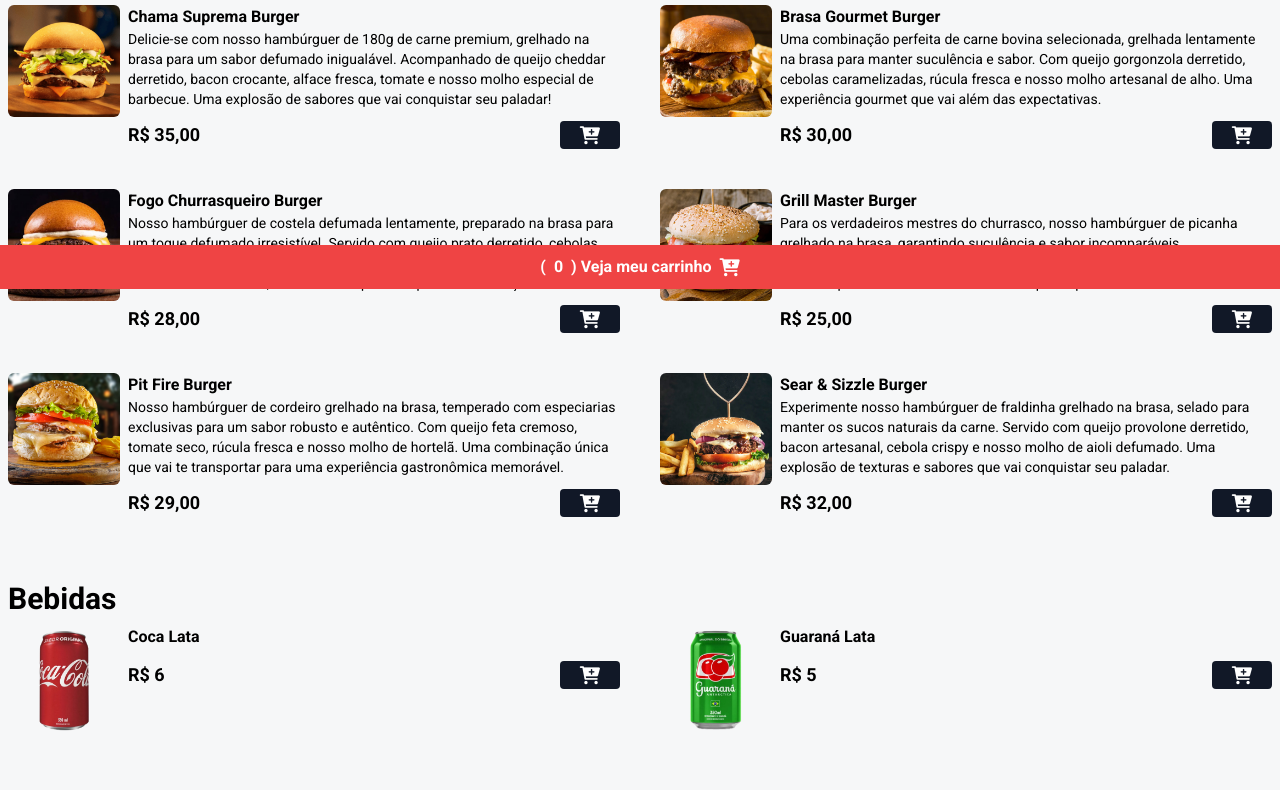
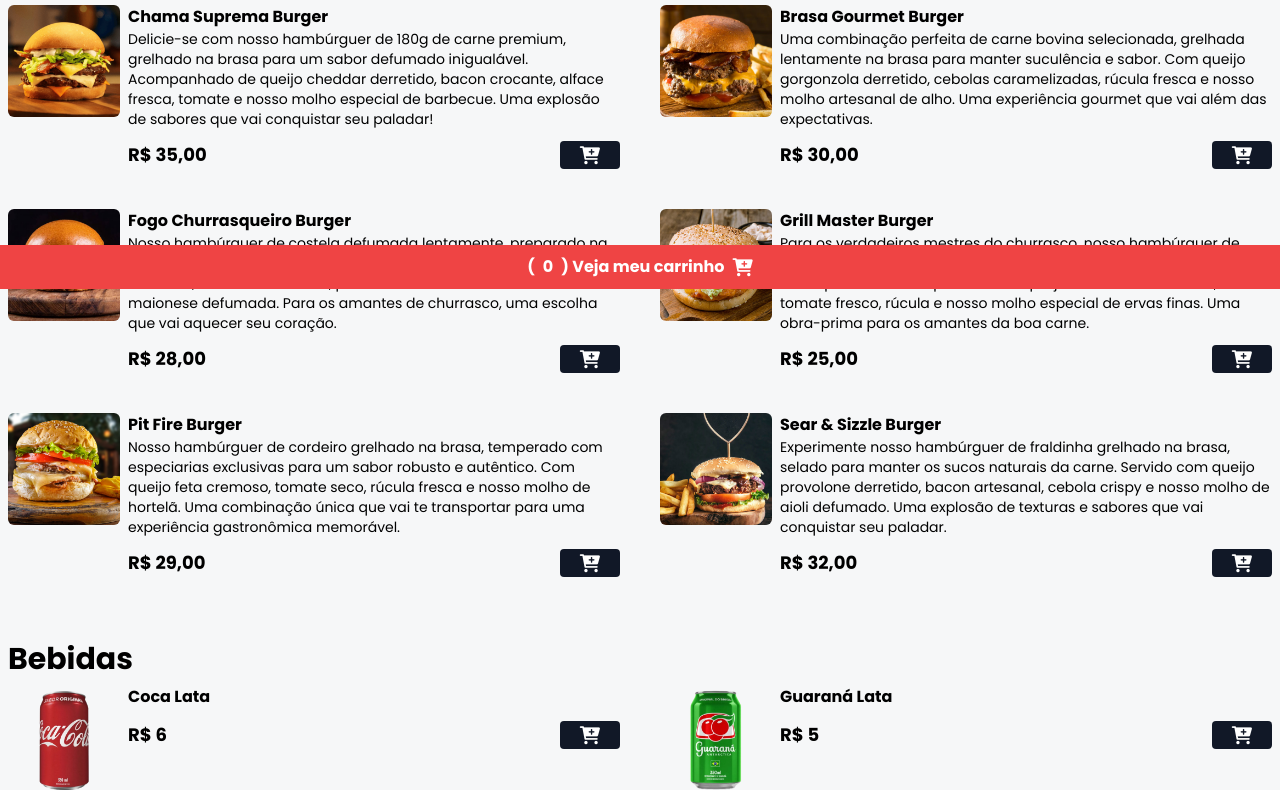
Before and after one commit to rfrancodev/hamburgueria, a website: page index.html in a window 1280 px wide. Shown: the part 511-1301 px from the top of the page. Drawn offline with Linux system fonts and the light colour scheme.

Commit message:
Alterado font Poppins

```diff
--- a/index.html
+++ b/index.html
@@ -6,7 +6,7 @@
 
     <link rel="preconnect" href="https://fonts.googleapis.com"/>
     <link rel="preconnect" href="https://fonts.gstatic.com" crossorigin/>
-    <link href="https://fonts.googleapis.com/css2?family=Roboto:wght@400;500;700&display=swap" rel="stylesheet"/>
+    <link href="https://fonts.googleapis.com/css2?family=Poppins:wght@400;500;600;700&family=Roboto:wght@400;500;700&display=swap" rel="stylesheet"/>
 
     <link rel="stylesheet" href="https://cdnjs.cloudflare.com/ajax/libs/font-awesome/6.0.0-beta3/css/all.min.css" integrity="sha512-Fo3rlrZj/k7ujTnHg4CGR2D7kSs0v4LLanw2qksYuRlEzO+tcaEPQogQ0KaoGN26/zrn20ImR1DfuLWnOo7aBA==" crossorigin="anonymous" referrerpolicy="no-referrer" />
 
--- a/tailwind.config.js
+++ b/tailwind.config.js
@@ -3,7 +3,7 @@ module.exports = {
   content: ["./**/*.{html,js}"],
   theme: {
     fontFamily:{
-      'sans': ['Roboto', 'sans-serif']
+      'sans': ['Poppins', 'sans-serif']
     },
     extend: {
       backgroundImage:{
```
Also changed, not shown: styles/output.css.
